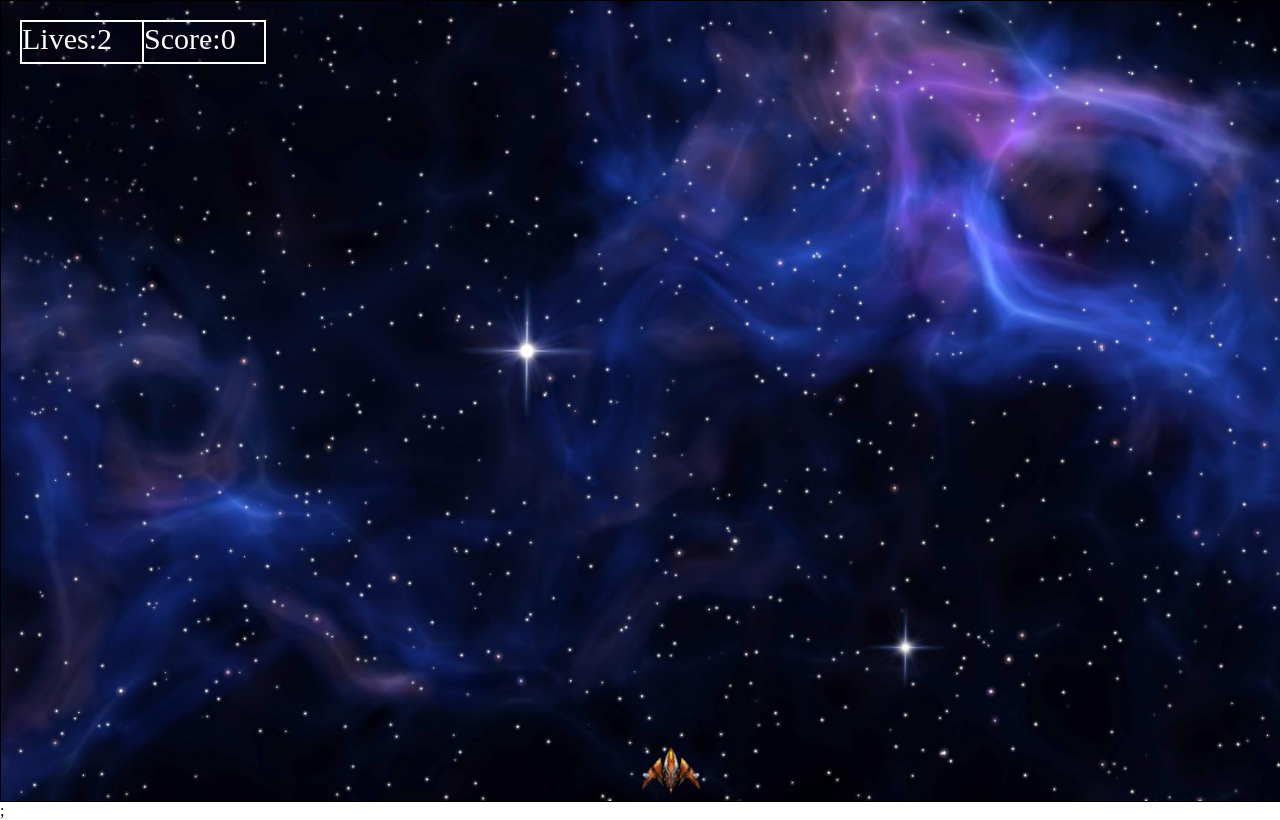
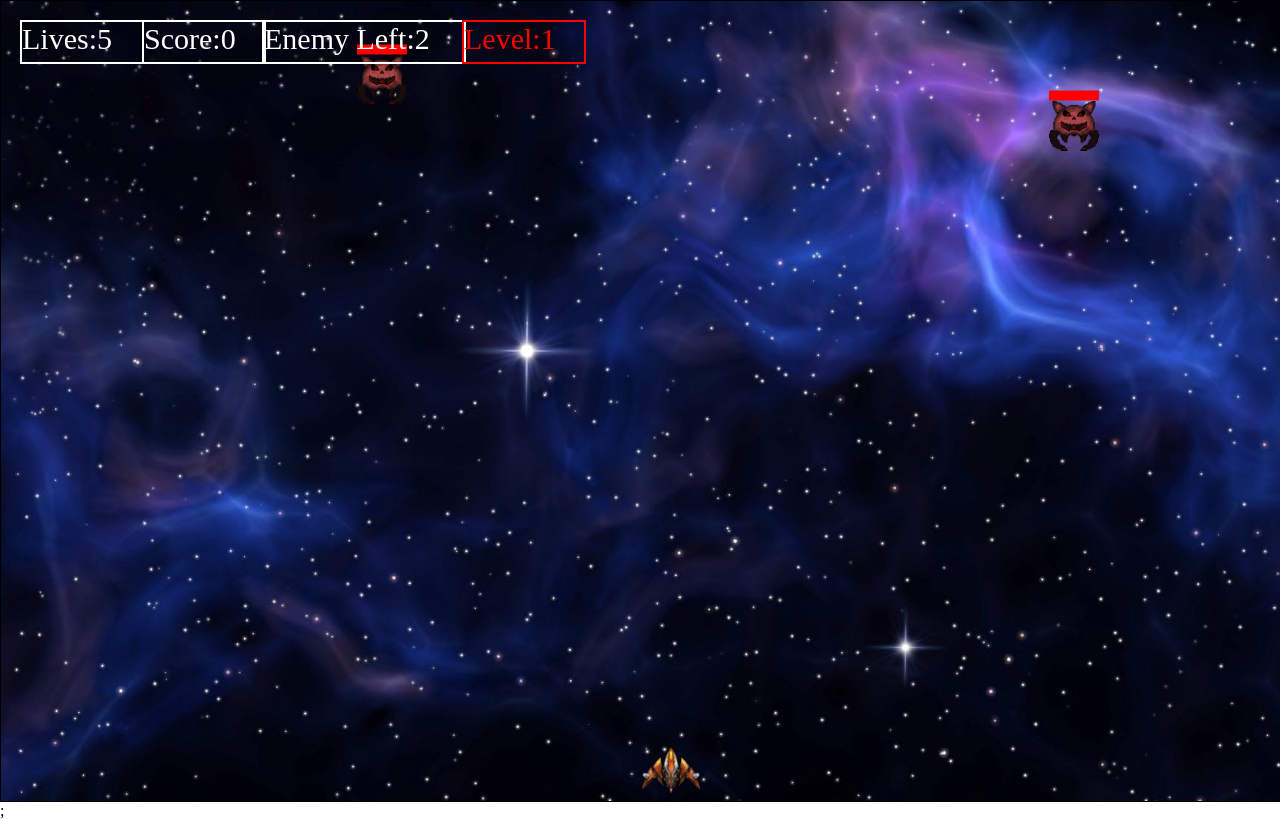
Before and after one commit to Pratik167/antarisk-shooter, a plain HTML site: page antariskShooter/index.html in a window 1280 px wide. Drawn offline with Linux system fonts and the light colour scheme.

Commit message:
update
movement,added health bar, level system,

```diff
--- a/antariskShooter/enemy.js
+++ b/antariskShooter/enemy.js
@@ -11,7 +11,8 @@ class Enemy {
       width:50,
       height:50,
     };
-
+    this.healthBar=50;
+    this.life=2;
     this.color = "black";
     this.speed = 0.5;
     this.direction = {
@@ -31,6 +32,9 @@ class Enemy {
       this.size.width,
       this.size.height,
     );
+
+
+
   }
 
   update(){
--- a/antariskShooter/index.html
+++ b/antariskShooter/index.html
@@ -9,6 +9,8 @@
   <div id="life"></div>
   <div id="enemySpeed"></div>
   <div id="shipSpeed"></div>
+  <div id="enemyCount"></div>
+  <div id="level"></div>
 </body>
 </html>
 ;
--- a/antariskShooter/main.js
+++ b/antariskShooter/main.js
@@ -10,39 +10,48 @@ canvas.height=window.innerHeight;
 
 const score=document.getElementById("score");
 const life=document.getElementById("life");
+const enemyCount=document.getElementById("enemyCount");
+const room=document.getElementById("level");
 
 const ship=new Ship(ctx, canvas);
 const bullets=[];
 
 const enemies=[];
-const maxEnemy=3;
+let maxEnemy=0;
+let eLeft=maxEnemy;
+let levels=0;
 
 let count=0;
-let lives=2;
+let lives=5;
 
+enemyCount.textContent="Enemy Left:"+eLeft;
 score.textContent="Score:"+count;
 life.textContent="Lives:"+lives;
+room.textContent="Level:"+levels;
 
-
-
-  // for (let i=0;i<maxEnemy;i++){
-  //   const e=new Enemy(ctx,canvas);
-  //   e.position.x=Math.floor(Math.random()*(canvas.width-e.size.width));
-  //   e.position.y=Math.floor(Math.random()*-200);
-  //   enemies.push(e);
-  // }
-
-
-
-  setInterval(function(){
+// levl haru
+function level(){
+maxEnemy+=2; // harek level increment ma kati enemy badne
+eLeft=maxEnemy;
+levels+=1;
+room.textContent="Level:"+levels;
+enemyCount.textContent="Enemy Left:"+eLeft;
   for(let i=0;i<maxEnemy;i++){
         const e=new Enemy(ctx,canvas);
         e.position.x=Math.floor(Math.random()*(canvas.width-e.size.width));
         e.position.y=Math.floor(Math.random()*-100);
         enemies.push(e);
       }
-  },5000);
-
+}
+level();
+  // setInterval(function(){
+  //   for(let i=0;i<maxEnemy;i++){
+  //     const e=new Enemy(ctx,canvas);
+  //     e.position.x=Math.floor(Math.random()*(canvas.width-e.size.width));
+  //     e.position.y=Math.floor(Math.random()*-100);
+  //     enemies.push(e);
+  //   }
+  // },5000);
 
 
 //bullet spawn ra haraunee
@@ -62,13 +71,24 @@ function bulletSpawn(){
           if(bullets[i].position.x>=enemy.position.x&&bullets[i].position.x<enemy.position.x+enemy.size.width&&
             bullets[i].position.y>enemy.position.y&&bullets[i].position.y<enemy.position.y+enemy.size.height)
           {
+            enemy.healthBar-=25;
+            enemy.life--;
             const hitt=new Audio("bomboclat.ogg");
             hitt.play();
             bullets[i].bulletHit=true;
+            if(enemy.life==0)
+            {
               enemy.isBlast=true;
+              eLeft--;
+              count+=1;
+            }
+            enemyCount.textContent="Enemy Left:"+eLeft;
+            if(eLeft==0)
+            {
+              level();
+            }
 
 
-            count+=1;
             score.textContent="Score:"+count;
             console.log("layo");
           }
@@ -89,6 +109,16 @@ function enemySpawn(){
     let enemy=enemies[i];
     enemy.update();
     enemy.draw();
+    ctx.beginPath();
+    if (enemy.position.y>0){
+    ctx.fillStyle = "red";
+    ctx.fillRect(
+    enemy.position.x,
+    enemy.position.y-10,
+    enemy.healthBar,
+    enemy.size.height-40,
+  );
+}
     if (enemy.position.y>canvas.height||(enemy.position.x<ship.position.x+ship.size.width&&
       enemy.position.x+enemy.size.width>ship.position.x&&
       enemy.position.y<ship.position.y+ship.size.height&&
@@ -98,17 +128,27 @@ function enemySpawn(){
         const oof=new Audio("oof.ogg");
        oof.play();
        enemies.splice(i,1);
+       eLeft--;
+        enemyCount.textContent="Enemy Left:"+eLeft;
+        if(eLeft==0)
+            {
+              level();
+            }
       // enemy.position.y=Math.floor(Math.random()*-200);
       // enemy.position.x=Math.floor(Math.random()*(canvas.width-enemy.size.width));
-      if(lives==0)
-      {
+      if(lives<=0)
+      {alert("Game Over");
         count=0;
         score.textContent="Score:"+count;
         life.textContent="Lives:"+lives;
-        alert("Game Over");
         enemies.splice(0,enemies.length);
         lives=2;
         life.textContent="Lives:"+lives;
+        maxEnemy=0;
+        eLeft=maxEnemy;
+        enemyCount.textContent="Enemy Left:"+eLeft;
+        levels=0;
+        level();
       }
 
     }
@@ -149,14 +189,20 @@ function moving(event){
     {
       ship.moveDown();
     }
-    if(keys[" "])
-      {
-      pellet();
-    }
+    // if(keys[" "])
+    //   {
+    //   pellet();
+    // }
 };
 document.addEventListener("keyup",(event)=>
 {keys[event.key]=false})
 
+document.addEventListener("keyup",(e)=>{
+  if(e.key==" ")
+  {
+    pellet();
+  }
+})
 
 //click garda bullter aauxa
 function pellet(){
@@ -189,6 +235,7 @@ setInterval(function(){
     moving();
     bulletSpawn();
     ship.draw();
+
   }
 
   gameLoop();
--- a/antariskShooter/ship.js
+++ b/antariskShooter/ship.js
@@ -10,7 +10,7 @@ class Ship{
       width:60,
       height:60,
     };
-    this.speed=20;
+    this.speed=3;
 
     this.image= new Image();
     this.image.src="shooterplane2.png";
--- a/antariskShooter/style.css
+++ b/antariskShooter/style.css
@@ -31,3 +31,25 @@ body{
   font-size: 30px;
   color: white;
 }
+#enemyCount{
+  width: 200px;
+  height: 40px;
+  position: absolute;
+  border: 2px solid;
+  top:20px;
+  left:262;
+  font-size: 30px;
+  color: white;
+
+}
+#level{
+  width: 120px;
+  height: 40px;
+  position: absolute;
+  border: 2px solid;
+  top:20px;
+  left:462;
+  font-size: 30px;
+  color: red;
+
+}
```
Also changed, not shown: antariskShooter/bullet.js (line endings or trailing spaces). Lines whose indentation alone changed are shown as unchanged.
